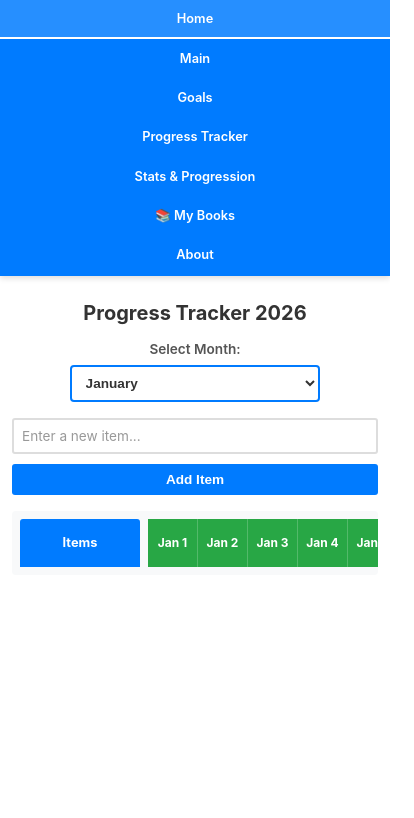
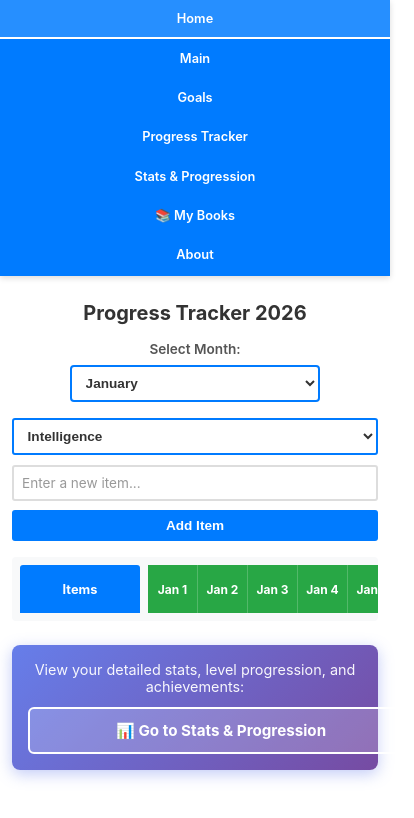
Before and after one commit to JumesP/Progress, a React (Create React App) app in the folder client/: page /ProgressTracker in a window 390 px wide. Shown: the top 818 px of the page, 414 px wide, since content can reach past the window. Built offline with nearby package versions, Linux system fonts and the light colour scheme.

Commit message:
update to progress tracker for the stats section

```diff
--- a/client/src/pages/ProgressTracker.js
+++ b/client/src/pages/ProgressTracker.js
@@ -1,10 +1,15 @@
 import React, { useState, useEffect } from "react";
 import "../pages/css/ProgressTracker.scss";
+import {
+  CATEGORIES,
+} from "../utils/statsCalculator";
 
 const ProgressTracker = () => {
   const [items, setItems] = useState([]);
   const [newItemInput, setNewItemInput] = useState("");
+  const [selectedCategory, setSelectedCategory] = useState(CATEGORIES[0]); // Default to first category
   const [progressData, setProgressData] = useState({});
+  const [categories, setCategories] = useState({}); // Maps item ID to category
   const [selectedMonth, setSelectedMonth] = useState(0); // 0 = January
 
   // Get dates for a specific month in 2026
@@ -46,6 +51,7 @@ const ProgressTracker = () => {
       const parsedData = JSON.parse(savedData);
       setItems(parsedData.items || []);
       setProgressData(parsedData.progressData || {});
+      setCategories(parsedData.categories || {});
     }
   }, []);
 
@@ -56,12 +62,21 @@ const ProgressTracker = () => {
         name: newItemInput,
       };
       const updatedItems = [...items, newItem];
+      const updatedCategories = {
+        ...categories,
+        [newItem.id]: selectedCategory,
+      };
       setItems(updatedItems);
+      setCategories(updatedCategories);
       setNewItemInput("");
       // Save immediately to localStorage
       localStorage.setItem(
         "progressTrackerData",
-        JSON.stringify({ items: updatedItems, progressData })
+        JSON.stringify({
+          items: updatedItems,
+          progressData,
+          categories: updatedCategories
+        })
       );
     }
   };
@@ -76,10 +91,17 @@ const ProgressTracker = () => {
       }
     });
     setProgressData(newProgressData);
+    const updatedCategories = { ...categories };
+    delete updatedCategories[id];
+    setCategories(updatedCategories);
     // Save immediately to localStorage
     localStorage.setItem(
       "progressTrackerData",
-      JSON.stringify({ items: updatedItems, progressData: newProgressData })
+      JSON.stringify({
+        items: updatedItems,
+        progressData: newProgressData,
+        categories: updatedCategories
+      })
     );
   };
 
@@ -91,7 +113,11 @@ const ProgressTracker = () => {
     // Save immediately to localStorage
     localStorage.setItem(
       "progressTrackerData",
-      JSON.stringify({ items, progressData: newProgressData })
+      JSON.stringify({
+        items,
+        progressData: newProgressData,
+        categories
+      })
     );
   };
 
@@ -105,6 +131,15 @@ const ProgressTracker = () => {
 
   const formatDateDisplay = (date) => {
     return date.toLocaleDateString("en-US", { month: "short", day: "numeric" });
+  };
+
+  const isToday = (date) => {
+    const today = new Date();
+    return (
+      date.getDate() === today.getDate() &&
+      date.getMonth() === today.getMonth() &&
+      date.getFullYear() === today.getFullYear()
+    );
   };
 
   return (
@@ -128,6 +163,18 @@ const ProgressTracker = () => {
       </div>
 
       <div className="add-item-section">
+        <select
+          value={selectedCategory}
+          onChange={(e) => setSelectedCategory(e.target.value)}
+          className="category-select"
+          title="Select category for this goal"
+        >
+          {CATEGORIES.map((category) => (
+            <option key={category} value={category}>
+              {category}
+            </option>
+          ))}
+        </select>
         <input
           type="text"
           value={newItemInput}
@@ -164,7 +211,10 @@ const ProgressTracker = () => {
           <div className="dates-container">
             <div className="dates-header">
               {datesForMonth.map((date, index) => (
-                <div key={index} className="date-cell">
+                <div
+                  key={index}
+                  className={`date-cell ${isToday(date) ? "today" : ""}`}
+                >
                   {formatDateDisplay(date)}
                 </div>
               ))}
@@ -189,6 +239,12 @@ const ProgressTracker = () => {
           </div>
         </div>
       </div>
+
+      {/* Stats Section */}
+      <div className="stats-link-section">
+        <p>View your detailed stats, level progression, and achievements:</p>
+        <a href="/Stats" className="btn-stats-link">📊 Go to Stats & Progression</a>
+      </div>
     </div>
   );
 };
--- a/client/src/pages/css/ProgressTracker.scss
+++ b/client/src/pages/css/ProgressTracker.scss
@@ -55,9 +55,36 @@
     display: flex;
     gap: 1rem;
     margin-bottom: 2rem;
-    max-width: 500px;
+    max-width: 600px;
     margin-left: auto;
     margin-right: auto;
+
+    .category-select {
+      padding: 0.75rem 1rem;
+      border: 2px solid #007bff;
+      border-radius: 4px;
+      font-size: 1rem;
+      cursor: pointer;
+      background-color: white;
+      font-weight: 600;
+      color: #333;
+      transition: all 0.3s;
+
+      &:hover {
+        border-color: #0056b3;
+        box-shadow: 0 2px 4px rgba(0, 123, 255, 0.1);
+      }
+
+      &:focus {
+        outline: none;
+        border-color: #0056b3;
+        box-shadow: 0 0 0 3px rgba(0, 123, 255, 0.25);
+      }
+
+      option {
+        padding: 0.5rem;
+      }
+    }
 
     .item-input {
       flex: 1;
@@ -302,6 +329,12 @@
       gap: 0.75rem;
       margin-bottom: 1.5rem;
 
+      .category-select {
+        width: 100%;
+        padding: 0.6rem 0.8rem;
+        font-size: 0.95rem;
+      }
+
       .item-input {
         padding: 0.6rem;
         font-size: 0.95rem;
@@ -425,6 +458,13 @@
       gap: 0.6rem;
       margin-bottom: 1rem;
 
+      .category-select {
+        width: 100%;
+        padding: 0.5rem 0.6rem;
+        font-size: 0.85rem;
+        border-radius: 3px;
+      }
+
       .item-input {
         padding: 0.5rem;
         font-size: 0.85rem;
@@ -501,10 +541,6 @@
         box-sizing: border-box;
       }
 
-      .progress-row {
-        border-radius: 0 0 3px 0;
-      }
-
       .checkbox-cell {
         min-width: 32px;
         padding: 0.6rem 0.2rem;
@@ -549,6 +585,12 @@
     .add-item-section {
       gap: 0.5rem;
       margin-bottom: 0.75rem;
+
+      .category-select {
+        width: 100%;
+        padding: 0.4rem 0.5rem;
+        font-size: 0.8rem;
+      }
 
       .item-input {
         padding: 0.4rem;
@@ -622,3 +664,76 @@
     }
   }
 }
+
+// Stats Link Section
+.stats-link-section {
+  margin-top: 3rem;
+  padding: 2rem;
+  background: linear-gradient(135deg, #667eea 0%, #764ba2 100%);
+  border-radius: 8px;
+  text-align: center;
+  color: white;
+  box-shadow: 0 4px 15px rgba(102, 126, 234, 0.4);
+
+  p {
+    font-size: 1.1rem;
+    margin: 0 0 1.5rem 0;
+    opacity: 0.95;
+  }
+
+  .btn-stats-link {
+    display: inline-block;
+    padding: 0.875rem 2.5rem;
+    background-color: rgba(255, 255, 255, 0.2);
+    color: white;
+    text-decoration: none;
+    border-radius: 6px;
+    font-weight: 700;
+    font-size: 1.05rem;
+    transition: all 0.3s;
+    border: 2px solid white;
+    cursor: pointer;
+
+    &:hover {
+      background-color: rgba(255, 255, 255, 0.3);
+      transform: translateY(-2px);
+      box-shadow: 0 6px 20px rgba(102, 126, 234, 0.5);
+    }
+
+    &:active {
+      transform: translateY(0);
+    }
+  }
+
+  @media (max-width: 768px) {
+    padding: 1.5rem;
+    margin-top: 2rem;
+
+    p {
+      font-size: 1rem;
+      margin-bottom: 1rem;
+    }
+
+    .btn-stats-link {
+      padding: 0.75rem 2rem;
+      font-size: 1rem;
+    }
+  }
+
+  @media (max-width: 480px) {
+    padding: 1rem;
+    margin-top: 1.5rem;
+
+    p {
+      font-size: 0.9rem;
+      margin-bottom: 0.75rem;
+    }
+
+    .btn-stats-link {
+      display: block;
+      padding: 0.75rem 1.5rem;
+      font-size: 0.95rem;
+      width: 100%;
+    }
+  }
+}
```
